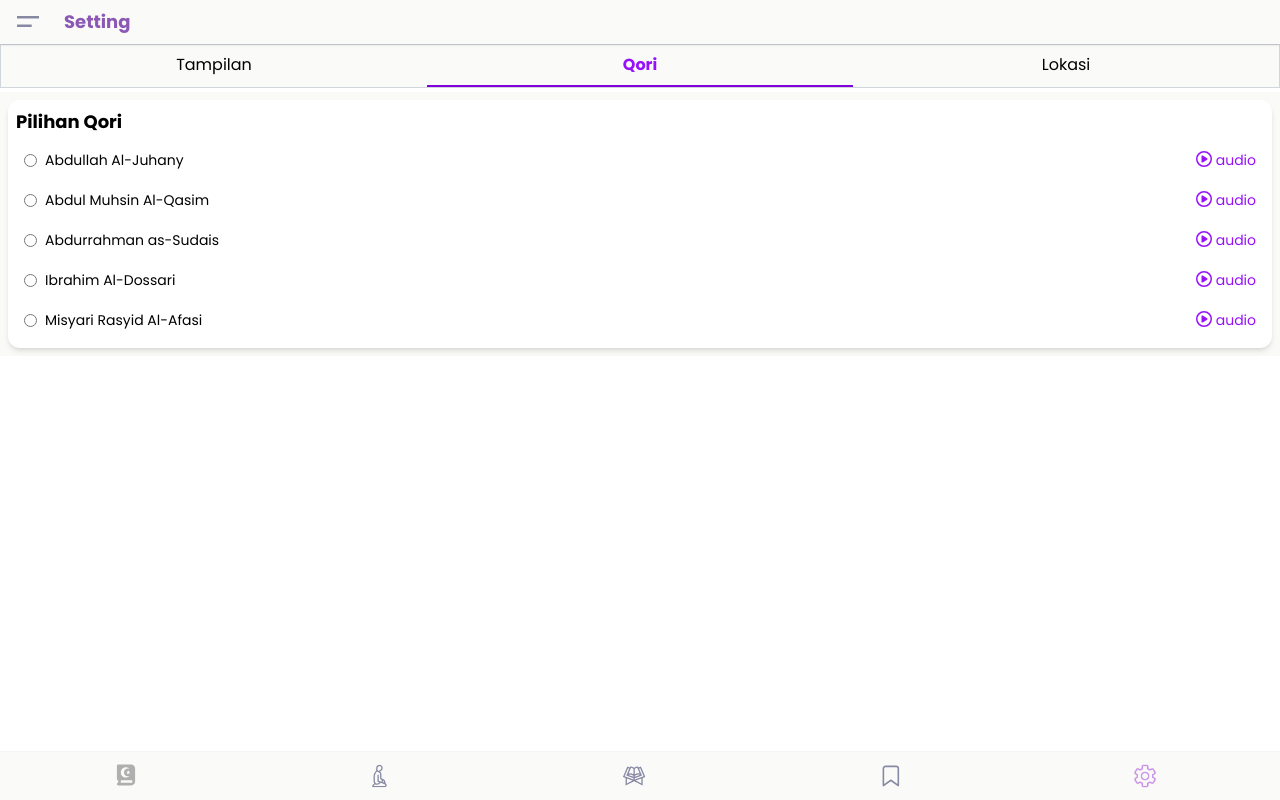
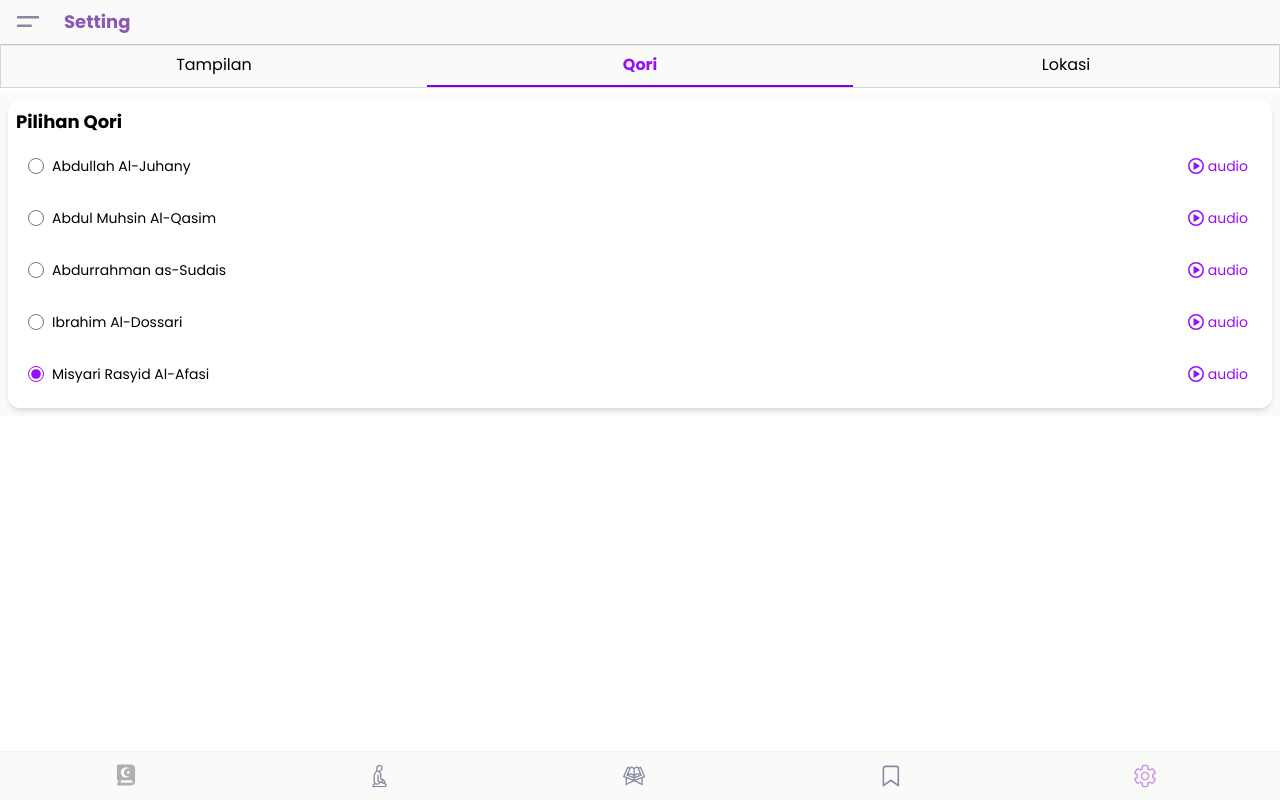
Before and after one commit to taufiq33/quran-frontend, a React (Vite) app: page /settings in a window 1280 px wide. Both pictures are taken after a click on the element "Qori". Built offline with nearby package versions, Linux system fonts and the light colour scheme; no server answers.

Commit message:
feat: implement settings management with local storage and context integration

```diff
--- a/src/App.jsx
+++ b/src/App.jsx
@@ -55,6 +55,22 @@ function App() {
       ])
     );
   }
+
+  if (!localStorage.getItem("settings")) {
+    localStorage.setItem(
+      "settings",
+      JSON.stringify({
+        interfaceSetting: {
+          arabicFontSize: "normal",
+          showTranslation: true,
+          showTransliteration: true,
+        },
+        qori: "05",
+        lokasi: "1425",
+      })
+    );
+  }
+
   return (
     <main className="mb-20">
       <AppContextProvider>
--- a/src/components/SettingLokasi.jsx
+++ b/src/components/SettingLokasi.jsx
@@ -1,11 +1,12 @@
-import { useEffect, useState } from "react";
+import { useEffect, useState, useContext } from "react";
+import { appContext } from "../context/app-context";
 import LoadingIndicator from "./LoadingIndicator";
 
 export default function SettingLokasi() {
   // This component is for setting the city location for prayer times.
   const [listKota, setListKota] = useState([]);
   const [keyword, setKeyword] = useState("");
-  const [selectedKota, setSelectedKota] = useState("");
+  const { settings, handleSaveSettings } = useContext(appContext);
 
   useEffect(() => {
     async function getListKota() {
@@ -39,10 +40,13 @@ export default function SettingLokasi() {
       <div className="section-tampilan bg-white p-4 border-transparent shadow-md m-2 rounded-xl">
         <h2 className="text-lg font-bold mb-2">Lokasi Kota Anda Sekarang</h2>
         <p className="text-sm mb-1 text-stone-800 italic">
-          {selectedKota ? (
+          {settings.lokasi ? (
             <span>
               {" "}
-              Lokasi Kota Anda sekarang adalah <b>{selectedKota}</b>
+              Lokasi Kota Anda sekarang adalah{" "}
+              <b>
+                {listKota.find((item) => item.id === settings.lokasi).lokasi}
+              </b>
             </span>
           ) : (
             <span>Anda belum memilih lokasi kota.</span>
@@ -76,8 +80,12 @@ export default function SettingLokasi() {
                     name="kota"
                     id={item.id}
                     type="radio"
-                    value={item.lokasi}
-                    onChange={() => setSelectedKota(item.lokasi)}
+                    value={item.id}
+                    defaultChecked={settings.lokasi === item.id}
+                    onChange={() =>
+                      handleSaveSettings({ ...settings, lokasi: item.id })
+                    }
+                    className="cursor-pointer w-4 h-4 accent-purple-600"
                   />
                   <label htmlFor={item.id} className="text-sm ml-2">
                     {item.lokasi}
--- a/src/components/SettingQori.jsx
+++ b/src/components/SettingQori.jsx
@@ -1,3 +1,5 @@
+import { useContext, useRef } from "react";
+import { appContext } from "../context/app-context";
 import { FontAwesomeIcon } from "@fortawesome/react-fontawesome";
 import { faPlayCircle } from "@fortawesome/free-regular-svg-icons";
 
@@ -5,43 +7,96 @@ const qori = [
   {
     id: "01",
     qori: "Abdullah Al-Juhany",
+    audioUrl:
+      "https://equran.nos.wjv-1.neo.id/audio-partial/Abdullah-Al-Juhany/055013.mp3",
   },
   {
     id: "02",
     qori: "Abdul Muhsin Al-Qasim",
+    audioUrl:
+      "https://equran.nos.wjv-1.neo.id/audio-partial/Abdul-Muhsin-Al-Qasim/055013.mp3",
   },
   {
     id: "03",
     qori: "Abdurrahman as-Sudais",
+    audioUrl:
+      "https://equran.nos.wjv-1.neo.id/audio-partial/Abdurrahman-as-Sudais/055013.mp3",
   },
   {
     id: "04",
     qori: "Ibrahim Al-Dossari",
+    audioUrl:
+      "https://equran.nos.wjv-1.neo.id/audio-partial/Ibrahim-Al-Dossari/055013.mp3",
   },
   {
     id: "05",
     qori: "Misyari Rasyid Al-Afasi",
+    audioUrl:
+      "https://equran.nos.wjv-1.neo.id/audio-partial/Misyari-Rasyid-Al-Afasi/055013.mp3",
   },
 ];
 
 export default function SettingQori() {
+  const { settings, handleSaveSettings } = useContext(appContext);
+  const audioRefs = useRef({});
+
+  function handlePlay(id) {
+    Object.values(audioRefs.current).forEach((audio) => {
+      if (audio) {
+        audio.pause();
+        audio.currentTime = 0; // Reset the audio to the beginning
+      }
+    });
+    const audio = audioRefs.current[id];
+    if (audio) {
+      audio.currentTime = 0;
+      audio.play();
+    }
+  }
+
   return (
     <div className="section-tampilan bg-white p-2 border-transparent shadow-md m-2 rounded-xl">
       <h2 className="text-lg font-bold mb-1">Pilihan Qori</h2>
-      <div className="section-body p-2 flex flex-col gap-4">
+      <div className="section-body p-1 flex flex-col gap-2">
         {qori.map((item) => (
-          <div className="flex justify-between">
+          <div
+            key={item.id}
+            className="hover:bg-stone-100 flex justify-between p-2 rounded-lg items-center gap-4 transition-all duration-200 "
+          >
             <div key={item.id} className="flex justify-start items-center">
-              <input name="qori" id={item.id} type="radio" />
-              <label htmlFor={item.id} className="text-sm ml-2">
+              <input
+                onChange={(e) =>
+                  handleSaveSettings({ ...settings, qori: e.target.value })
+                }
+                name="qori"
+                id={item.id}
+                type="radio"
+                value={item.id}
+                defaultChecked={settings.qori === item.id}
+                className="cursor-pointer w-4 h-4 accent-purple-600"
+              />
+              <label htmlFor={item.id} className="text-sm ml-2 cursor-pointer">
                 {item.qori}
               </label>
             </div>
-            <div className="text-purple-600">
-              <button>
+            <div className="">
+              <button
+                className="flex items-center gap-1 text-purple-600 p-1 cursor-pointer hover:bg-purple-100 rounded-lg transition-all duration-200  "
+                onClick={() => handlePlay(item.id)}
+              >
                 <FontAwesomeIcon icon={faPlayCircle} />
+                <span className="text-sm">audio</span>
               </button>
-              <span className="text-sm"> audio</span>
+
+              <audio
+                ref={(el) => (audioRefs.current[item.id] = el)}
+                className="hidden"
+                onEnded={() => {
+                  audioRefs.current[item.id].pause();
+                  audioRefs.current[item.id].currentTime = 0;
+                }}
+                src={item.audioUrl}
+              ></audio>
             </div>
           </div>
         ))}
--- a/src/components/SettingTampilan.jsx
+++ b/src/components/SettingTampilan.jsx
@@ -1,6 +1,7 @@
-import { useState } from "react";
+import { useContext } from "react";
 import { ARABIC_FONT_SIZE } from "../constant/ARABIC_FONT_SIZE";
 import Ayah from "./Ayah";
+import { appContext } from "../context/app-context";
 
 const sampleAyah = {
   nomorAyat: 1,
@@ -17,11 +18,7 @@ const sampleAyah = {
 };
 
 export default function SettingTampilan() {
-  const [interfaceSetting, setInterfaceSetting] = useState({
-    arabicFontSize: "normal",
-    showTranslation: true,
-    showTransliteration: true,
-  });
+  const { settings, handleSaveSettings } = useContext(appContext);
 
   return (
     <div className="poppins-regular ">
@@ -34,15 +31,21 @@ export default function SettingTampilan() {
                 <input
                   name="font-size"
                   onChange={() =>
-                    setInterfaceSetting({
-                      ...interfaceSetting,
-                      arabicFontSize: key,
+                    handleSaveSettings({
+                      ...settings,
+                      interfaceSetting: {
+                        ...settings.interfaceSetting,
+                        arabicFontSize: key,
+                      },
                     })
                   }
-                  defaultChecked={key === interfaceSetting.arabicFontSize}
+                  defaultChecked={
+                    key === settings.interfaceSetting.arabicFontSize
+                  }
                   id={key}
                   value={key}
                   type="radio"
+                  className="cursor-pointer w-4 h-4 accent-purple-600"
                 />
                 <label htmlFor={key} className="text-sm ml-2">
                   {key}
@@ -58,18 +61,46 @@ export default function SettingTampilan() {
         <div className="section-body flex flex-col gap-2 p-2">
           <div className="flex justify-between items-center text-sm">
             <label htmlFor="transliterasi">Tampilkan Transliterasi</label>
-            <input id="transliterasi" type="checkbox" />
+            <input
+              id="transliterasi"
+              type="checkbox"
+              className="cursor-pointer w-4 h-4 accent-purple-600"
+              onChange={(e) =>
+                handleSaveSettings({
+                  ...settings,
+                  interfaceSetting: {
+                    ...settings.interfaceSetting,
+                    showTransliteration: e.target.checked,
+                  },
+                })
+              }
+              defaultChecked={settings.interfaceSetting.showTransliteration}
+            />
           </div>
           <div className="flex justify-between items-center text-sm">
             <label htmlFor="terjemahan">Tampilkan Terjemahan</label>
-            <input id="terjemahan" type="checkbox" />
+            <input
+              id="terjemahan"
+              type="checkbox"
+              className="cursor-pointer w-4 h-4 accent-purple-600"
+              onChange={(e) =>
+                handleSaveSettings({
+                  ...settings,
+                  interfaceSetting: {
+                    ...settings.interfaceSetting,
+                    showTranslation: e.target.checked,
+                  },
+                })
+              }
+              defaultChecked={settings.interfaceSetting.showTranslation}
+            />
           </div>
         </div>
       </div>
       <div className="section-tampilan bg-white p-2 border-transparent shadow-md m-2 rounded-xl">
         <h2 className="text-lg font-bold mb-1">Preview</h2>
         <div className="section-body p-2">
-          <Ayah {...interfaceSetting} ayah={sampleAyah} />
+          <Ayah {...settings.interfaceSetting} ayah={sampleAyah} />
         </div>
       </div>
     </div>
--- a/src/context/app-context.js
+++ b/src/context/app-context.js
@@ -14,4 +14,6 @@ export const appContext = createContext({
   addNewCollectionAndSyncBookmark: () => {},
   renameCollectionAndSyncBookmark: () => {},
   deleteCollectionAndSyncBookmark: () => {},
+  settings: {},
+  handleSaveSettings: () => {},
 });
--- a/src/helper/local-storage-helper.js
+++ b/src/helper/local-storage-helper.js
@@ -176,3 +176,11 @@ export function deleteCollection(collectionId) {
 
   localStorage.setItem("bookmark", JSON.stringify(collections));
 }
+
+export function saveSettings(settingsObject) {
+  const newSettings = {
+    ...settingsObject,
+    id: generateId(),
+  };
+  localStorage.setItem("settings", JSON.stringify(newSettings));
+}
--- a/src/provider/AppProvider.jsx
+++ b/src/provider/AppProvider.jsx
@@ -8,6 +8,7 @@ import {
   addNewCollection,
   renameCollection,
   deleteCollection,
+  saveSettings,
 } from "../helper/local-storage-helper";
 import { appContext } from "../context/app-context";
 import ModalDialog from "../components/ModalDialog";
@@ -20,6 +21,9 @@ export default function AppContextProvider({ children }) {
   const [modalOpen, setModalOpen] = useState(false);
   const [modalContent, setModalContent] = useState("");
   const [autoCloseModal, setAutoCloseModal] = useState(false);
+  const [settings, setSettings] = useState(
+    JSON.parse(localStorage.getItem("settings")) || {}
+  );
 
   useEffect(() => {
     async function getListSurah() {
@@ -104,6 +108,11 @@ export default function AppContextProvider({ children }) {
     syncBookmark();
   }
 
+  function handleSaveSettings(newSettings) {
+    setSettings(newSettings);
+    saveSettings(newSettings);
+  }
+
   const contextValue = {
     listSurah,
     bookmark,
@@ -118,6 +127,8 @@ export default function AppContextProvider({ children }) {
     addNewCollectionAndSyncBookmark,
     renameCollectionAndSyncBookmark,
     deleteCollectionAndSyncBookmark,
+    settings,
+    handleSaveSettings,
   };
 
   return (
```
Also changed, not shown: src/components/AyahItem.jsx (+8 -2 lines).
